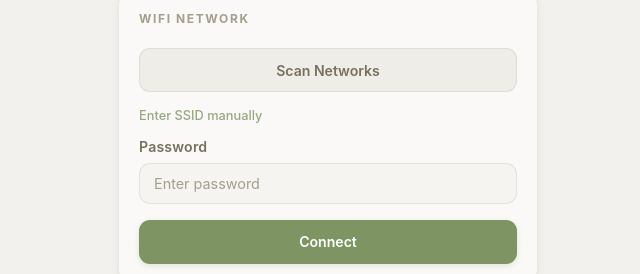
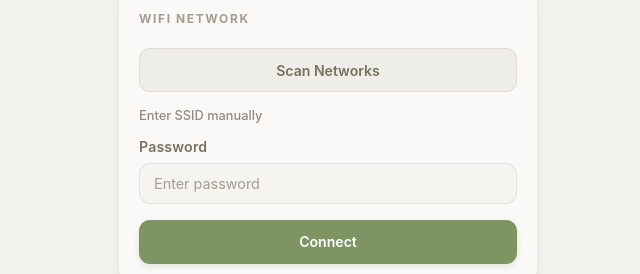
Before and after one commit to ryanmish/SmallOS, a plain HTML site: page web-ui/index.html in a window 1280 px wide. Shown: the part 320-594 px from the top of the page, 312-952 px from the left. Drawn offline with Linux system fonts and the light colour scheme; no server answers.

Commit message:
Change "Enter SSID manually" link from green to brown

```diff
--- a/web-ui/index.html
+++ b/web-ui/index.html
@@ -390,7 +390,7 @@ button:active{transform:scale(.97)}
 .selected-net-name{font-size:.95em;font-weight:600;color:var(--text)}
 .manual-link{
   font-size:.8em;
-  color:var(--accent);
+  color:var(--text2);
   cursor:pointer;
   text-decoration:none;
   display:inline-block;
```
